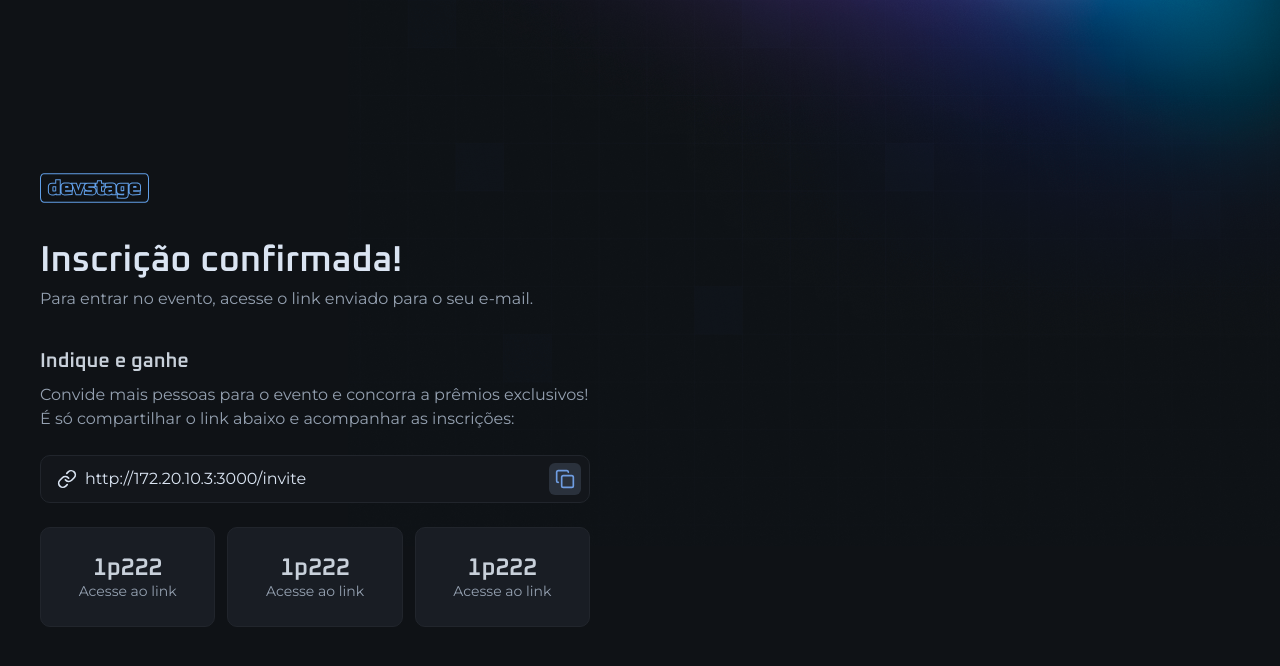
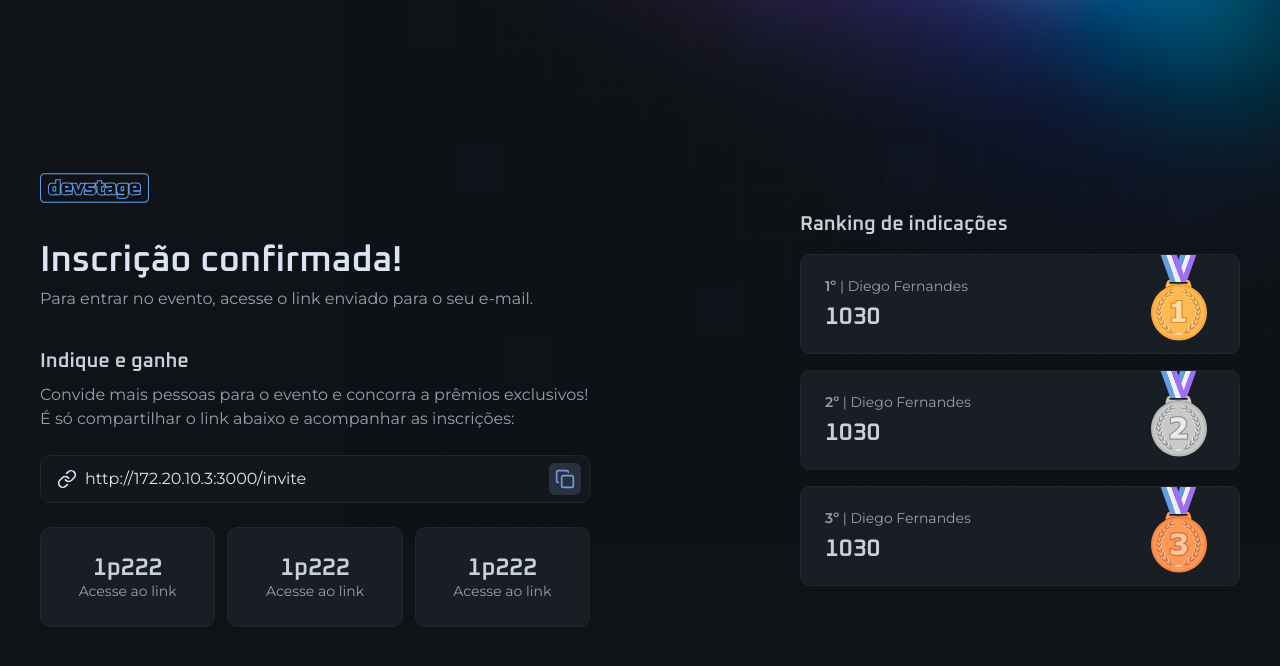
Before and after one commit to DomingosChiconela/NLW-Connect, a Next.js app: page /invite in a window 1280 px wide. Shown: the top 666 px of the page. Built offline with nearby package versions, Linux system fonts and the light colour scheme.

Commit message:
feat:created component Ranking

```diff
--- a/src/app/invite/page.tsx
+++ b/src/app/invite/page.tsx
@@ -3,6 +3,7 @@
 import { Copy, Link } from 'lucide-react'
 import Image from 'next/image'
 import logo from '../../assets/logo.svg'
+import { Ranking } from './ranking'
 
 export default function InvitePage() {
   return (
@@ -58,6 +59,7 @@
           </div>
         </div>
       </div>
+      <Ranking/>
     </div>
   )
 }
--- /dev/null
+++ b/src/app/invite/ranking.tsx
@@ -0,0 +1,50 @@
+import Image from 'next/image'
+
+import medalCooper from '../../assets/medal-cooper.svg'
+import medalGold from '../../assets/medal-gold.svg'
+import medalSilver from '../../assets/medal-silver.svg'
+
+export function Ranking() {
+  return (
+    <div className="w-full max-w-[440px] space-y-5">
+      <h2 className="text-gray-200 text-xl font-heading font-semibold leading-none">
+        Ranking de indicações
+      </h2>
+
+      <div className="space-y-4">
+        <div className="relative rounded-xl bg-gray-700 border border-gray-600 p-6 flex flex-col justify-center gap-3">
+          <span className="text-sm text-gray-300 leading-none">
+            <span className="font-semibold">1&ordm;</span> | Diego Fernandes
+          </span>
+          <span className="font-heading text-2xl font-semibold text-gray-200 leading-none">
+            1030
+          </span>
+
+          <Image src={medalGold} alt="" className="absolute top-0 right-8" />
+        </div>
+
+        <div className="relative rounded-xl bg-gray-700 border border-gray-600 p-6 flex flex-col justify-center gap-3">
+          <span className="text-sm text-gray-300 leading-none">
+            <span className="font-semibold">2&ordm;</span> | Diego Fernandes
+          </span>
+          <span className="font-heading text-2xl font-semibold text-gray-200 leading-none">
+            1030
+          </span>
+
+          <Image src={medalSilver} alt="" className="absolute top-0 right-8" />
+        </div>
+
+        <div className="relative rounded-xl bg-gray-700 border border-gray-600 p-6 flex flex-col justify-center gap-3">
+          <span className="text-sm text-gray-300 leading-none">
+            <span className="font-semibold">3&ordm;</span> | Diego Fernandes
+          </span>
+          <span className="font-heading text-2xl font-semibold text-gray-200 leading-none">
+            1030
+          </span>
+
+          <Image src={medalCooper} alt="" className="absolute top-0 right-8" />
+        </div>
+      </div>
+    </div>
+  )
+}
```
